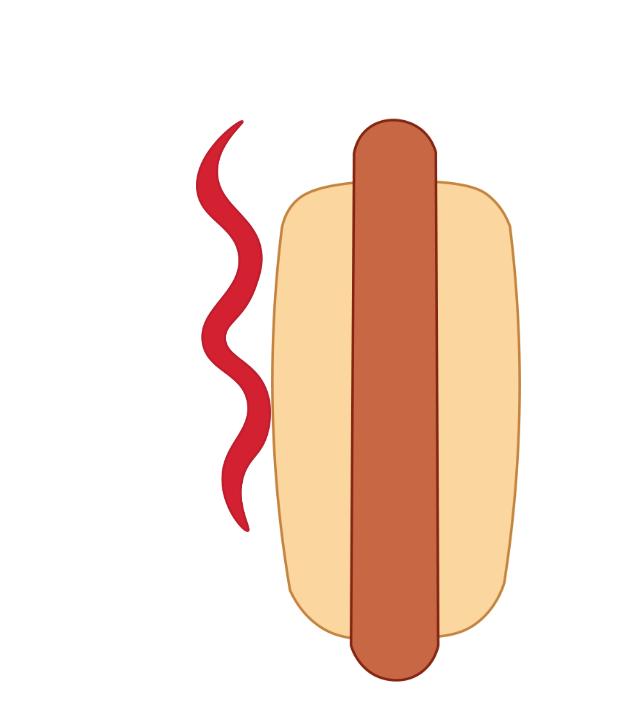
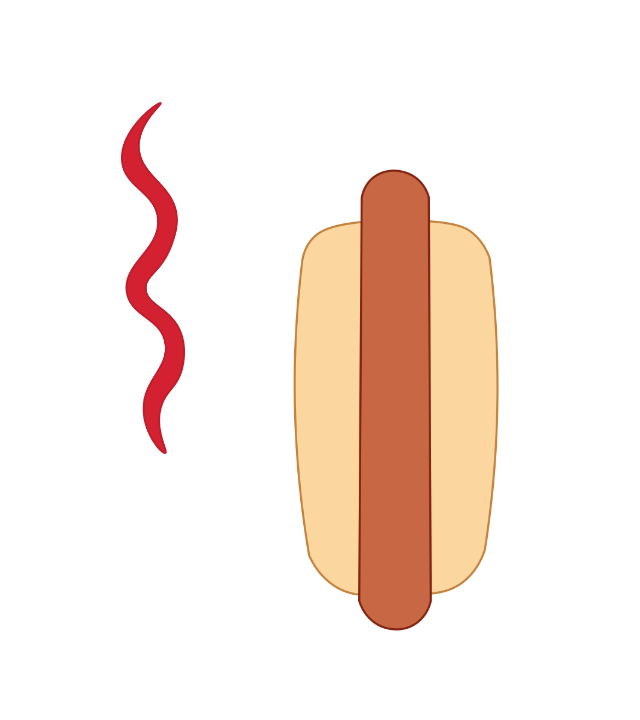
Before and after one commit to adagossett/avt217, a plain HTML site: page p3/index.html in a window 1280 px wide. Shown: the whole page, without its empty margins (244-884 px from the left). Drawn offline with nearby package versions, Linux system fonts and the light colour scheme.

Commit message:
AHHHHHHHHHHHHHH

```diff
--- a/p3/main.css
+++ b/p3/main.css
@@ -11,19 +11,19 @@ body {
     left: 100;
     position: absolute;
     cursor: pointer;
-    width: 75px;
+    width: 5%;
     height: auto;
     position: absolute;
-    margin-top: 120px;
-    margin-left: 440px;
+    margin-top: 8%;
+    margin-left: 28.5%;
 
 }
 
 .hotdog {
-    top: 70px;
-    left: 100px;
+    top: 5%;
+    left: 7%;
     position: absolute;
-    width: 250px;
+    width: 16%;
     height: auto;
     position: absolute;
     top: 50%;
@@ -31,8 +31,8 @@ body {
     transform: translate(-50%, -50%);
 }
 .new{
-    top: 10px;
-    left: 290px;
+    top: 0.6%;
+    left: 19%;
 }
 
 @media screen and (max-width: 600px) {
--- a/p3/main.js
+++ b/p3/main.js
@@ -1,9 +1,11 @@
 $(document).ready(function(){
     $("#ketchup").click(function(){
-        $('#ketchup').addClass('new');
+        if ($('#ketchup').hasClass('new')) {
 
+            $('#ketchup').removeClass('new');
+        } else {
 
-
-
-        });
+            $('#ketchup').addClass('new');
+        }
     });
+});
```
